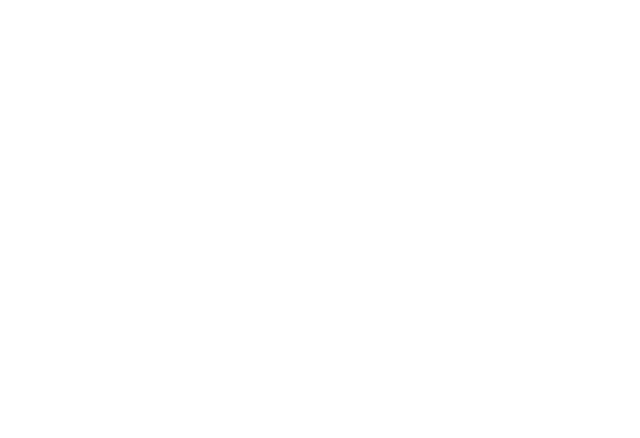
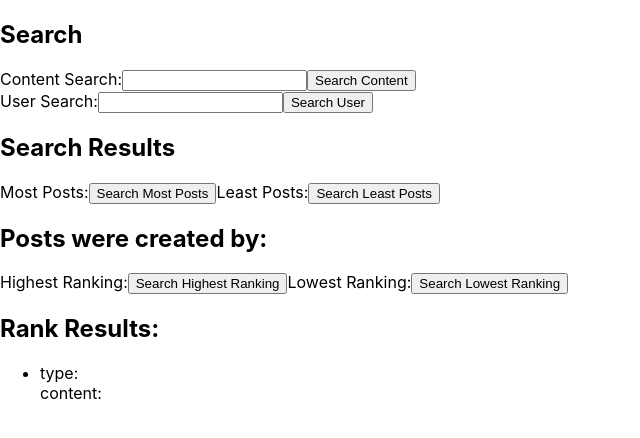
Before and after one commit to ptayab/codex, a React (Create React App) app in the folder frontend/codex/: page /search in a window 1280 px wide. Before the commit this address had no page. Shown: the top 438 px of the page, without its empty margins (0-640 px from the left). Built offline with nearby package versions, Linux system fonts and the light colour scheme.

Commit message:
Search Features

```diff
--- a/frontend/codex/src/App.css
+++ b/frontend/codex/src/App.css
@@ -57,6 +57,7 @@
   padding: 10px;
   cursor: pointer;
   margin-top: 10px;
+  border: 1px solid #000000;
 }
 
 .channels-list .channel-item {
--- a/frontend/codex/src/App.js
+++ b/frontend/codex/src/App.js
@@ -4,6 +4,7 @@
 import Channels from './channels';
 import Posts from './posts';
 import Userlist from './userlist';
+import Search from './search';
 import './App.css';
 
 
@@ -19,6 +20,7 @@
         <Route path="/channels" element={<Channels />} />
         <Route path="/posts/:postId" element={<Posts />} />
         <Route path="/userlist" element={<Userlist />} />
+        <Route path="/search" element={<Search />} />
       </Routes>
     </Router>
   );
--- a/frontend/codex/src/channels.js
+++ b/frontend/codex/src/channels.js
@@ -9,6 +9,8 @@
     const [postText, setPostText] = useState("");
     const [postImages, setPostImages] = useState([]);
     const navigate = useNavigate();
+    const [searchQuery, setSearchQuery] = useState("");
+    const [searchResults, setSearchResults] = useState([]);
 
     useEffect(() => {
         getChannels();
@@ -34,6 +36,8 @@
             console.error(error.message);
         }
     };
+
+
 
     const getPosts = async (channelId) => {
         try {
@@ -228,6 +232,17 @@
         }
     };
 
+    const handleSearch = () => {
+        // Perform the search based on the searchQuery
+        // You can customize this logic based on your backend API and data structure
+
+        const filteredPosts = posts.filter((post) =>
+          post.post.toLowerCase().includes(searchQuery.toLowerCase())
+        );
+
+        setSearchResults(filteredPosts);
+      };
+
 
     return (
         <div className="channels-container">
@@ -243,9 +258,19 @@
       <div className="main-container">
         <div className="channels-list">
           <h1>Channels</h1>
+                    {/* Search bar */}
+                    <input
+            type="text"
+            placeholder="Search..."
+            value={searchQuery}
+            onChange={(e) => setSearchQuery(e.target.value)}
+          />
+          <button type="button" onClick={handleSearch}>
+            Search
+          </button>
           <button type="button" onClick={handleCreateChannelClick}>
             Create Channel
-          </button>
+            </button>
           <ul>
             {channels.map((channel) => (
               <li key={channel.id} className="channel-item">
@@ -255,6 +280,7 @@
                     View Channel
                   </button>
                     {renderDeleteButton()}
+
                 </div>
               </li>
             ))}
--- /dev/null
+++ b/frontend/codex/src/search.js
@@ -0,0 +1,285 @@
+import React, { useState } from "react";
+
+function SearchResults({ results }) {
+  return (
+    <div>
+      <h2>Search Results</h2>
+      <ul>
+        {results.map((result) => (
+          <li key={result.id}>
+            <strong>{result.type}: </strong>
+            {result.username || result.name || result.post || result.comment || result.reply}
+            <div>created by: {result.username} </div></li>
+        ))}
+      </ul>
+    </div>
+
+  );
+}
+
+function Search() {
+  const [contentSearch, setContentSearch] = useState("");
+  const [userSearch, setUserSearch] = useState("");
+  const [mostPosts, setMostPosts] = useState(false);
+  const [leastPosts, setLeastPosts] = useState(false);
+  const [highestRanking, setHighestRanking] = useState(false);
+  const [lowestRanking, setLowestRanking] = useState("");
+  const [searchResults, setSearchResults] = useState([]);
+  const [postResults, setPostResults] = useState([]);
+  const [likesResults, setLikesResults] = useState([]);
+
+  const handleContentSearch = () => {
+    fetch(`http://localhost:5000/search/${encodeURIComponent(contentSearch)}`, {
+      method: "GET",
+      headers: {
+        "Content-Type": "application/json",
+      },
+    })
+      .then((response) => response.json())
+      .then((data) => {
+        console.log("Content Search Results:", data);
+        setSearchResults(data.results);
+      })
+      .catch((error) => {
+        console.error("Error fetching content search results:", error);
+      });
+  };
+
+  const handleUserSearch = () => {
+    // Make the API call for user search
+
+
+    fetch(`http://localhost:5000/search/user/${userSearch}`, {
+      method: "GET",
+      headers: {
+        "Content-Type": "application/json",
+      },
+    })
+      .then((response) => response.json())
+      .then((data) => {
+        console.log("User Search Results:", data);
+        setSearchResults(data.results);
+      })
+      .catch((error) => {
+        console.error("Error fetching user search results:", error);
+      });
+  };
+
+  const handleMostPostsSearch = () => {
+    // Make the API call for most searched posts
+    fetch("http://localhost:5000/search/mostposts/search", {
+      method: "GET",
+      headers: {
+        "Content-Type": "application/json",
+      },
+    })
+      .then((response) => response.json())
+      .then((data) => {
+        console.log("Most Searched Posts Results:", data);
+
+        // Assuming the server response structure has 'user_id' and 'posts' properties
+        const { user, posts } = data;
+
+        console.log('user', user.user_id);
+
+        // Make a separate API call to get the username based on the user_id
+        fetch(`http://localhost:5000/users/${user.user_id}`, {
+          method: "GET",
+          headers: {
+            "Content-Type": "application/json",
+          },
+        })
+          .then((response) => response.json())
+          .then((userData) => {
+            console.log("User Data:", userData[0].username);
+
+            // Assuming the server response structure has a 'username' property
+            const username = userData[0].username;
+
+            // Set the state with the appropriate structure
+            setPostResults({ username, posts });
+            console.log("post Results:", postResults);
+          })
+          .catch((error) => {
+            console.error("Error fetching username:", error);
+          });
+      })
+      .catch((error) => {
+        console.error("Error fetching most searched posts:", error);
+      });
+  };
+
+
+  const handleLeastPostsSearch = () => {
+    // Make the API call for least searched posts
+    fetch("http://localhost:5000/search/leastposts/search", {
+      method: "GET",
+      headers: {
+        "Content-Type": "application/json",
+      },
+    })
+      .then((response) => response.json())
+      .then((data) => {
+        console.log("Least Searched Posts Results:", data);
+
+        // Assuming the server response structure has 'user_id' and 'posts' properties
+        const { user, posts } = data;
+
+        console.log('user', user.user_id);
+
+        // Make a separate API call to get the username based on the user_id
+        fetch(`http://localhost:5000/users/${user.user_id}`, {
+          method: "GET",
+          headers: {
+            "Content-Type": "application/json",
+          },
+        })
+          .then((response) => response.json())
+          .then((userData) => {
+            console.log("User Data:", userData[0].username);
+
+            // Assuming the server response structure has a 'username' property
+            const username = userData[0].username;
+
+            // Set the state with the appropriate structure
+            setPostResults({ username, posts });
+            console.log("post Results:", postResults);
+          })
+          .catch((error) => {
+            console.error("Error fetching username:", error);
+          });
+      })
+      .catch((error) => {
+        console.error("Error fetching least searched posts:", error);
+      });
+  };
+
+
+
+    const handleHighestRankingSearch = () => {
+        // Make the API call for highest-ranking posts
+        fetch("http://localhost:5000/search/mostlikes/search", {
+          method: "GET",
+          headers: {
+            "Content-Type": "application/json",
+          },
+        })
+          .then((response) => response.json())
+          .then((data) => {
+            console.log("Highest Ranking Posts Results:", data);
+
+            // Assuming the server response structure has 'type', 'id', 'post', 'comment', 'reply', and 'likes' properties
+            const highestRankingPost = data.results[0];
+
+            // Set the state with the appropriate structure
+            setLikesResults(highestRankingPost);
+            console.log("post Results:", likesResults);
+          })
+          .catch((error) => {
+            console.error("Error fetching highest-ranking posts:", error);
+          });
+      };
+
+
+  const handleLowestRankingSearch = () => {
+  // Make the API call for highest-ranking posts
+  fetch("http://localhost:5000/search/mostdislikes/search", {
+    method: "GET",
+    headers: {
+      "Content-Type": "application/json",
+    },
+  })
+    .then((response) => response.json())
+    .then((data) => {
+      console.log("Highest Ranking Posts Results:", data);
+
+      // Assuming the server response structure has 'type', 'id', 'post', 'comment', 'reply', and 'likes' properties
+      const highestRankingPost = data.results[0];
+
+      // Set the state with the appropriate structure
+      setLikesResults(highestRankingPost);
+      console.log("post Results:", likesResults);
+    })
+    .catch((error) => {
+      console.error("Error fetching highest-ranking posts:", error);
+    });
+  };
+
+  return (
+    <div>
+      <h2>Search</h2>
+
+      {/* Content Search */}
+      <div>
+        <label>Content Search:</label>
+        <input
+          type="text"
+          value={contentSearch}
+          onChange={(e) => setContentSearch(e.target.value)}
+        />
+        <button onClick={handleContentSearch}>Search Content</button>
+      </div>
+
+      {/* User Search */}
+      <div>
+        <label>User Search:</label>
+        <input
+          type="text"
+          value={userSearch}
+          onChange={(e) => setUserSearch(e.target.value)}
+        />
+        <button onClick={handleUserSearch}>Search User</button>
+      </div>
+
+        {/* Display Search Results */}
+        <SearchResults results={searchResults} />
+
+      {/* User with Most/Least Posts */}
+      <div>
+        <label>Most Posts:</label>
+        <button onClick={handleMostPostsSearch}>Search Most Posts</button>
+        <label>Least Posts:</label>
+        <button onClick={handleLeastPostsSearch}>Search Least Posts</button>
+
+        {/* display search results */}
+        <div>
+            <h2>Posts were created by: {postResults.username} </h2>
+            <ul>
+                {postResults.posts &&
+                postResults.posts.map((post) => (
+                    <li key={post.id}>
+                        {post.post}
+                    </li>
+                ))}
+            </ul>
+            </div>
+        </div>
+
+
+
+      {/* User with Highest/Lowest Ranking */}
+      <div>
+        <label>Highest Ranking:</label>
+        <button onClick={handleHighestRankingSearch}>Search Highest Ranking</button>
+        <label>Lowest Ranking:</label>
+        <button onClick={handleLowestRankingSearch}>Search Lowest Ranking</button>
+      </div>
+
+        {/* Display Search Results */}
+        <div>
+            <h2>Rank Results:</h2>
+            <ul>
+                {likesResults &&
+                <li key={likesResults.id}>
+                    type: {likesResults.type} <br />
+                    content: {likesResults.post || likesResults.comment || likesResults.reply}
+                </li>
+                }
+            </ul>
+            </div>
+
+    </div>
+  );
+}
+
+export default Search;
```
Also changed, not shown: 2 other files (tests, documents, lock files or other folders).
